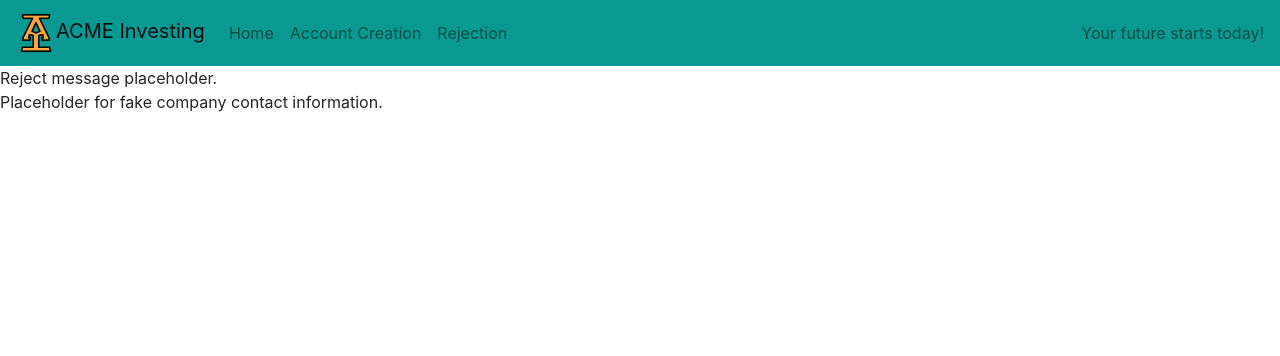
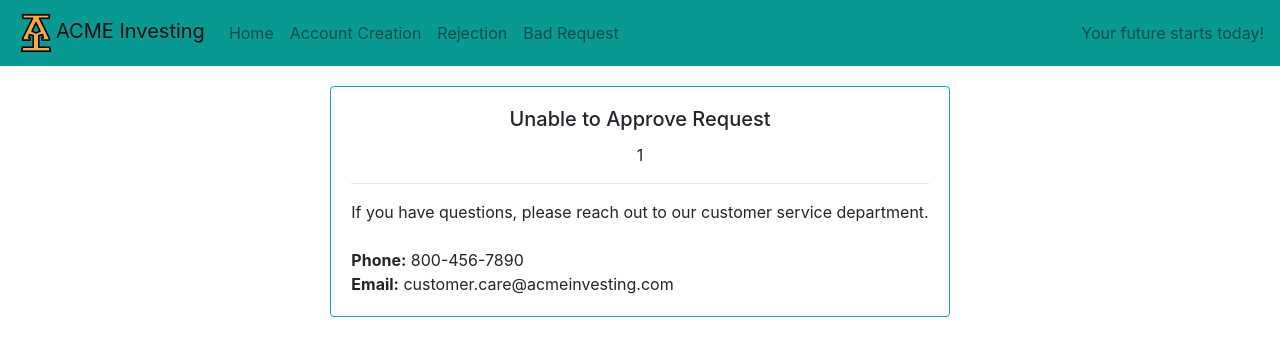
Before and after one commit to jrs-scott/InvestmentQualifier, a React (Create React App) app: page /rejection/1 in a window 1280 px wide. Shown: the top 356 px of the page. Built offline with nearby package versions, Linux system fonts and the light colour scheme.

Commit message:
Add mock data service and complete rejection page

```diff
--- a/src/App.css
+++ /dev/null
@@ -1,33 +0,0 @@
-:root {
-  --main-blue: #079992;
-  --light-blue: #9cdbdb;
-  --dark-blue: #292a48;
-  --main-yellow: #f6b93b;
-  --main-green: #b5b993;
-  --main-accent: #f0ecd8;
-}
-
-.header-logo {
-  max-height: 40px;
-}
-
-.custom-btn {
-  color: white;
-  background-color: var(--main-yellow);
-  display: inline-block;
-  text-align: center;
-  border: 1px solid transparent;
-  border-radius: .25rem;
-  padding: .375rem .75rem;
-}
-
-.navbar {
-  background-color: var(--main-blue);
-}
-
-.jumbotron {
-  /* The linear gradient is used to apply opacity only to the jumbotron image (as opposed to the text as well) */
-  background-image: linear-gradient(to bottom, rgba(255, 255, 255, 0.329) 0%,rgba(255, 255, 255, 0.329) 100%), url("images/money-tree.png");
-  background-size: auto;
-  background-position: right;
-}
--- a/src/Rejection.js
+++ /dev/null
@@ -1,32 +0,0 @@
-import React from 'react';
-
-function RejectionReason(props) {
-  // TODO: Show rejection message from mock API call
-
-  return (
-    <div>
-      Reject message placeholder.
-    </div>
-  );
-}
-
-function ContactInfo(props) {
-  return (
-    <div>
-      Placeholder for fake company contact information.
-    </div>
-  );
-}
-
-class Rejection extends React.Component {
-  render() {
-    return (
-      <div>
-        <RejectionReason />
-        <ContactInfo />
-      </div>
-    );
-  }
-}
-
-export default Rejection;
--- a/src/App.js
+++ b/src/components/App.js
@@ -1,19 +1,19 @@
-import './App.css';
 import {
   Route,
   NavLink,
   BrowserRouter,
   Switch
 } from 'react-router-dom';
+
 import Assessment from './Assessment';
 import AccountCreation from './AccountCreation';
 import Rejection from './Rejection';
+import BadRequest from './BadRequest';
+
 import Navbar from 'react-bootstrap/Navbar'
 import Nav from 'react-bootstrap/Nav';
 
 function App() {
-  // TODO: Add navbar for design purposes only and set up routing
-
   return (
     <BrowserRouter basename="/">
       <div>
@@ -24,6 +24,7 @@ function App() {
             <Nav.Link href="/">Home</Nav.Link>
             <Nav.Link href="/accountcreation">Account Creation</Nav.Link>
             <Nav.Link href="/rejection">Rejection</Nav.Link>
+            <Nav.Link href="/badrequest">Bad Request</Nav.Link>
           </Nav>
           <Navbar.Collapse className="justify-content-end">
             <Navbar.Text>
@@ -37,11 +38,16 @@ function App() {
             <Route path='/accountcreation'>
               <AccountCreation />
             </Route>
-            <Route path='/rejection'>
-              <Rejection />
+            <Route path='/rejection/:message' component={Rejection}>
+            </Route>
+            <Route path='/badrequest'>
+              <BadRequest />
             </Route>
             <Route exact path='/'>
               <Assessment />
+            </Route>
+            <Route path="*">
+              <BadRequest />
             </Route>
           </Switch>
         </div>
--- /dev/null
+++ b/src/components/BadRequest.js
@@ -0,0 +1,14 @@
+import React from 'react';
+
+class BadRequest extends React.Component {
+  // TODO: Style page and add generic message
+  render() {
+    return (
+      <div>
+        Bad request...
+      </div>
+    );
+  }
+}
+
+export default BadRequest;
--- /dev/null
+++ b/src/components/Rejection.js
@@ -0,0 +1,39 @@
+import React from 'react';
+import Card from 'react-bootstrap/Card';
+import { withRouter } from 'react-router';
+import { rejectionMsg } from '../constants';
+
+/* Suggested Improvements:
+    - Put the contact information into a separate component for greater flexibility
+*/
+
+function RejectionCard(props) {
+  return (
+    <div>
+      <Card border="info">
+        <Card.Body>
+          <Card.Title className="text-center">Unable to Approve Request</Card.Title>
+            {/* Provide a default value incase of error */}
+            <p className="text-center">{ props.rejectionMsg ?? rejectionMsg }</p>
+            <hr />
+            If you have questions, please reach out to our customer service department.
+            <br />
+            <br />
+            <b>Phone:</b> 800-456-7890
+            <br />
+            <b>Email:</b> customer.care@acmeinvesting.com
+        </Card.Body>
+      </Card>
+    </div>
+  );
+}
+
+function Rejection(props) {
+    return (
+      <div>
+        <RejectionCard rejectionMsg={props.match.params.message} />
+      </div>
+    );
+}
+
+export default withRouter(Rejection);
--- /dev/null
+++ b/src/constants.js
@@ -0,0 +1,4 @@
+export const approvalMsg = "Congrats, you have been pre-approved!"
+export const rejectionMsg = "Nullam odio lectus, molestie at laoreet ac, fermentum in augue."
+  + " Class aptent taciti sociosqu ad litora torquent per conubia nostra, per inceptos himenaeos. Praesent eu ultrices urna."
+export const errorMsg = "An error has occurred...";
--- /dev/null
+++ b/src/data-service.js
@@ -0,0 +1,36 @@
+import {
+  approvalMsg,
+  rejectionMsg,
+  errorMsg
+ } from './constants';
+
+/* Suggested Improvements:
+    - Make API calls to return actual data and save/retrieve from database
+    - Add request ID and use that as a query param instead of the message
+    - Return a more specific message for declined approvals instead of a generic const
+    - Type check data for the request/response objects
+*/
+
+export async function assessQualifications(assessmentInfo) {
+  let resp = {
+    qualified: false,
+    message: 'Results pending...',
+    error: false
+  };
+
+  if (assessmentInfo.investmentAmount > 9000000) {
+    resp.message = errorMsg;
+    resp.error = true;
+  } else if (assessmentInfo.creditScore < 600
+      || assessmentInfo.investmentAmount > (assessmentInfo.annualIncome / 5)
+      || assessmentInfo.investmentAmount > (assessmentInfo.netWorth * .03)) {
+    resp.message = rejectionMsg;
+  } else {
+    resp.qualified = true;
+    resp.message = approvalMsg;
+  }
+
+  console.log(resp);
+
+  return resp;
+};
--- a/src/index.css
+++ /dev/null
@@ -1,13 +0,0 @@
-body {
-  margin: 0;
-  font-family: -apple-system, BlinkMacSystemFont, 'Segoe UI', 'Roboto', 'Oxygen',
-    'Ubuntu', 'Cantarell', 'Fira Sans', 'Droid Sans', 'Helvetica Neue',
-    sans-serif;
-  -webkit-font-smoothing: antialiased;
-  -moz-osx-font-smoothing: grayscale;
-}
-
-code {
-  font-family: source-code-pro, Menlo, Monaco, Consolas, 'Courier New',
-    monospace;
-}
--- a/src/index.js
+++ b/src/index.js
@@ -1,7 +1,7 @@
 import React from 'react';
 import ReactDOM from 'react-dom';
-import './index.css';
-import App from './App';
+import './styles/index.css';
+import App from './components/App';
 
 import 'bootstrap/dist/css/bootstrap.min.css';
 
--- /dev/null
+++ b/src/styles/index.css
@@ -0,0 +1,62 @@
+/* Suggested Improvements:
+    - Avoid global styling for the Bootstrap classes (such as .card and .alert). Instead,
+      opt to either have scoped style sheets or add custom classes to modify specifics
+    - Optimize for mobile/different screen sizes
+*/
+
+:root {
+  --main-blue: #079992;
+  --light-blue: #9cdbdb;
+  --dark-blue: #292a48;
+  --main-yellow: #f6b93b;
+  --main-green: #b5b993;
+  --main-accent: #f0ecd8;
+}
+
+body {
+  margin: 0;
+  font-family: -apple-system, BlinkMacSystemFont, 'Segoe UI', 'Roboto', 'Oxygen',
+    'Ubuntu', 'Cantarell', 'Fira Sans', 'Droid Sans', 'Helvetica Neue', sans-serif;
+  -webkit-font-smoothing: antialiased;
+  -moz-osx-font-smoothing: grayscale;
+}
+
+code {
+  font-family: source-code-pro, Menlo, Monaco, Consolas, 'Courier New', monospace;
+}
+
+.header-logo {
+  max-height: 40px;
+}
+
+.custom-btn {
+  color: white;
+  background-color: var(--main-yellow);
+  display: inline-block;
+  text-align: center;
+  border: 1px solid transparent;
+  border-radius: .25rem;
+  padding: .375rem .75rem;
+}
+
+.navbar {
+  background-color: var(--main-blue);
+}
+
+.jumbotron {
+  /* Linear gradient is used to apply opacity only to the jumbotron image */
+  background-image: linear-gradient(to bottom, rgba(255, 255, 255, 0.329) 0%,rgba(255, 255, 255, 0.329) 100%), url("../images/money-tree.png");
+  background-size: auto;
+}
+
+.card {
+  border-color: var(--main-blue);
+  margin: auto;
+  margin-top: 20px;
+  width: fit-content;
+}
+
+.alert {
+  width: fit-content;
+  margin: auto;
+}
```
Also changed, not shown: src/components/Assessment.js (renamed from src/Assessment.js, +71 -37 lines), src/components/AccountCreation.js (renamed from src/AccountCreation.js), src/images/money-tree.png.
